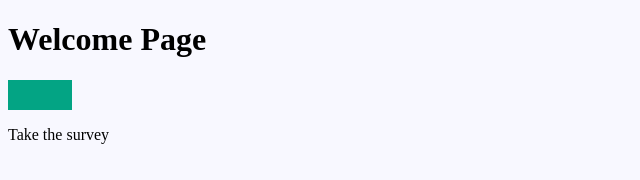
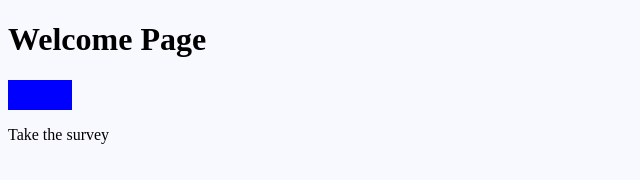
Before and after one commit to PaulFHanson/Pauhanson_HW7, a plain HTML site: page index.html in a window 1280 px wide. Shown: the whole page, without its empty margins (0-640 px from the left). Drawn offline with Linux system fonts and the light colour scheme.

Commit message:
Update StyleSheet.css

```diff
--- a/CSS/StyleSheet.css
+++ b/CSS/StyleSheet.css
@@ -1,6 +1,6 @@
 body {background-color: ghostwhite;}
 button {
-    background-color: #03a484;
+    background-color: blue;
     border: none;
     color: white;
     padding: 15px 32px;
@@ -8,4 +8,5 @@ button {
     text-decoration: none;
     display: inline-block;
     font-size: 16px;
+    vertical-align: top;
   }
```
